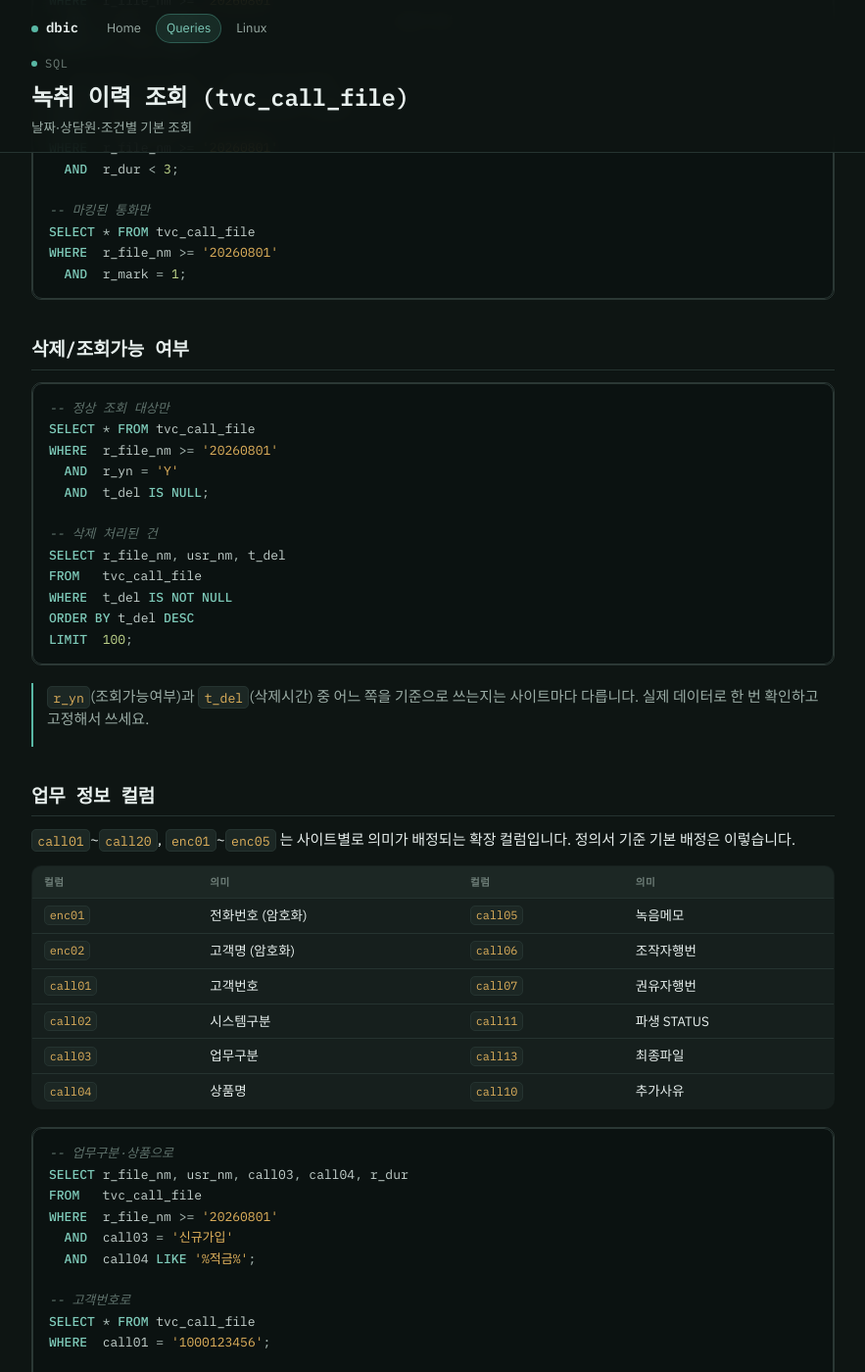
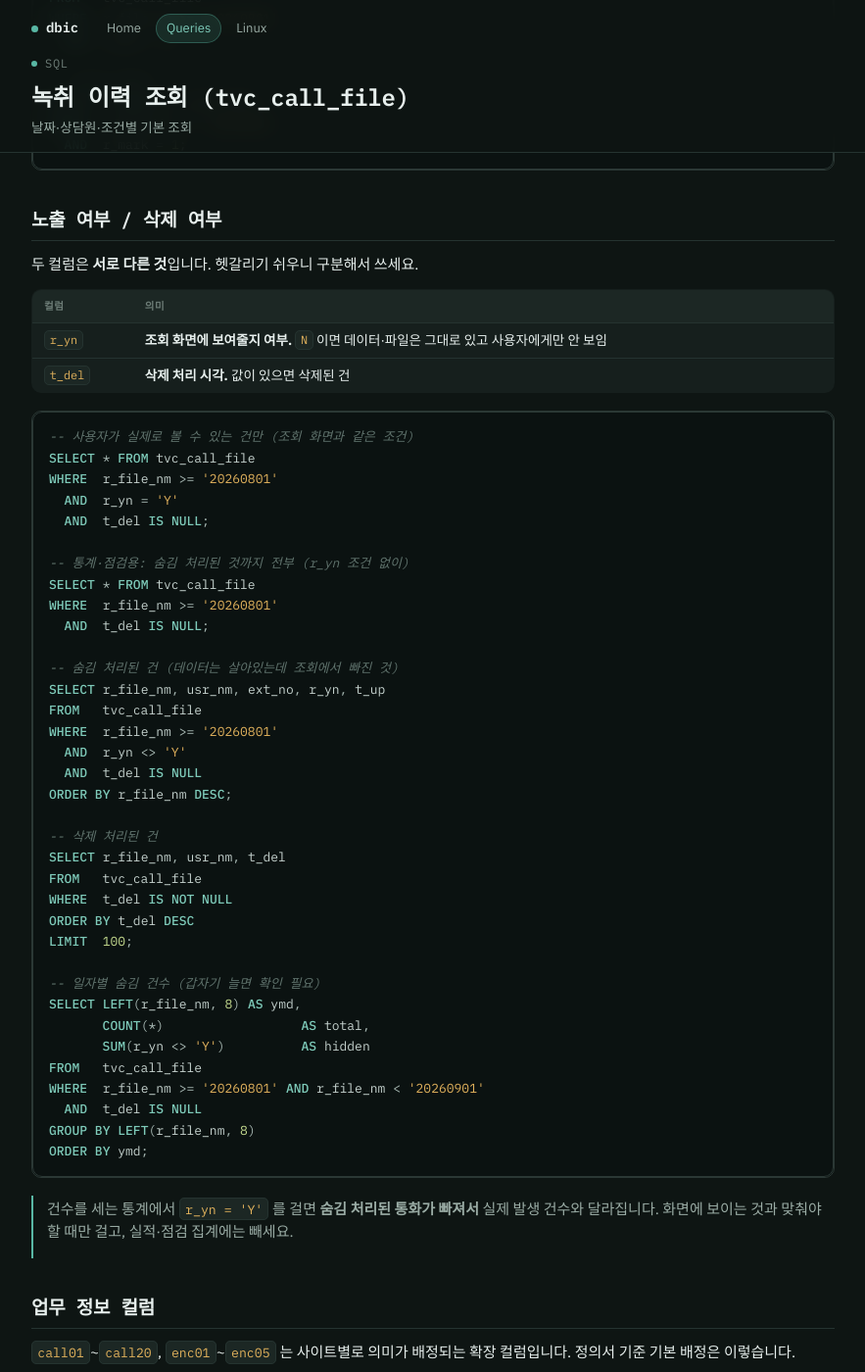
Before and after one commit to mgar0717/dbic, a Jekyll site: the page built from queries/call-file-basic.md, in a window 1280 px wide and 1400 px high, scrolled down 2342 px. Shown: the whole window at 98% size, without its empty margins (38-921 px from the left). Built offline with Jekyll 4.4.1, drawn with Linux system fonts in a browser that asks for light colours; some web fonts are replaced; some of the changed text lies outside the part shown.

Commit message:
Correct r_yn semantics and confirm filename date format
r_yn is a display flag (whether the recording is shown in the search
UI), not a deletion marker — it was wrongly grouped with t_del. They
are independent: r_yn hides a row that still exists, t_del records an
actual deletion. Adds queries for hidden-but-present rows and a daily
hidden count, and notes that filtering on r_yn skews volume stats.

Also states the r_file_nm YYYYMMDD prefix as fact rather than an
assumption to verify.

````diff
--- a/queries/call-file-basic.md
+++ b/queries/call-file-basic.md
@@ -38,14 +38,8 @@ WHERE  r_file_nm >= DATE_FORMAT(NOW() - INTERVAL 7 DAY, '%Y%m%d');
 `LIKE '20260828%'` 도 같은 결과지만, 범위 조건이 의도가 분명하고 안전합니다.
 `LEFT(r_file_nm, 8) = '20260828'` 처럼 **컬럼을 함수로 감싸면 PK 인덱스를 못 탑니다.**
 
-파일명 앞자리가 날짜가 아닌 사이트라면 아래로 실제 형식을 먼저 확인하세요.
-
-```sql
-SELECT r_file_nm, r_start_hms, srv_id, ext_no
-FROM   tvc_call_file
-ORDER BY t_cr DESC
-LIMIT  5;
-```
+`r_file_nm` 은 **앞 8자리가 `YYYYMMDD`** 입니다. 그래서 문자열 범위 비교만으로
+날짜 조회가 되고, PK 인덱스를 그대로 탑니다.
 
 ## 날짜 + 시간대
 
@@ -120,14 +114,34 @@ WHERE  r_file_nm >= '20260801'
   AND  r_mark = 1;
 ```
 
-## 삭제/조회가능 여부
+## 노출 여부 / 삭제 여부
+
+두 컬럼은 **서로 다른 것**입니다. 헷갈리기 쉬우니 구분해서 쓰세요.
+
+| 컬럼 | 의미 |
+|---|---|
+| `r_yn` | **조회 화면에 보여줄지 여부.** `N` 이면 데이터·파일은 그대로 있고 사용자에게만 안 보임 |
+| `t_del` | **삭제 처리 시각.** 값이 있으면 삭제된 건 |
 
 ```sql
--- 정상 조회 대상만
+-- 사용자가 실제로 볼 수 있는 건만 (조회 화면과 같은 조건)
 SELECT * FROM tvc_call_file
 WHERE  r_file_nm >= '20260801'
   AND  r_yn = 'Y'
   AND  t_del IS NULL;
+
+-- 통계·점검용: 숨김 처리된 것까지 전부 (r_yn 조건 없이)
+SELECT * FROM tvc_call_file
+WHERE  r_file_nm >= '20260801'
+  AND  t_del IS NULL;
+
+-- 숨김 처리된 건 (데이터는 살아있는데 조회에서 빠진 것)
+SELECT r_file_nm, usr_nm, ext_no, r_yn, t_up
+FROM   tvc_call_file
+WHERE  r_file_nm >= '20260801'
+  AND  r_yn <> 'Y'
+  AND  t_del IS NULL
+ORDER BY r_file_nm DESC;
 
 -- 삭제 처리된 건
 SELECT r_file_nm, usr_nm, t_del
@@ -135,10 +149,20 @@ FROM   tvc_call_file
 WHERE  t_del IS NOT NULL
 ORDER BY t_del DESC
 LIMIT  100;
+
+-- 일자별 숨김 건수 (갑자기 늘면 확인 필요)
+SELECT LEFT(r_file_nm, 8) AS ymd,
+       COUNT(*)                  AS total,
+       SUM(r_yn <> 'Y')          AS hidden
+FROM   tvc_call_file
+WHERE  r_file_nm >= '20260801' AND r_file_nm < '20260901'
+  AND  t_del IS NULL
+GROUP BY LEFT(r_file_nm, 8)
+ORDER BY ymd;
 ```
 
-> `r_yn`(조회가능여부)과 `t_del`(삭제시간) 중 어느 쪽을 기준으로 쓰는지는 사이트마다 다릅니다.
-> 실제 데이터로 한 번 확인하고 고정해서 쓰세요.
+> 건수를 세는 통계에서 `r_yn = 'Y'` 를 걸면 **숨김 처리된 통화가 빠져서** 실제 발생 건수와
+> 달라집니다. 화면에 보이는 것과 맞춰야 할 때만 걸고, 실적·점검 집계에는 빼세요.
 
 ## 업무 정보 컬럼
 
````
